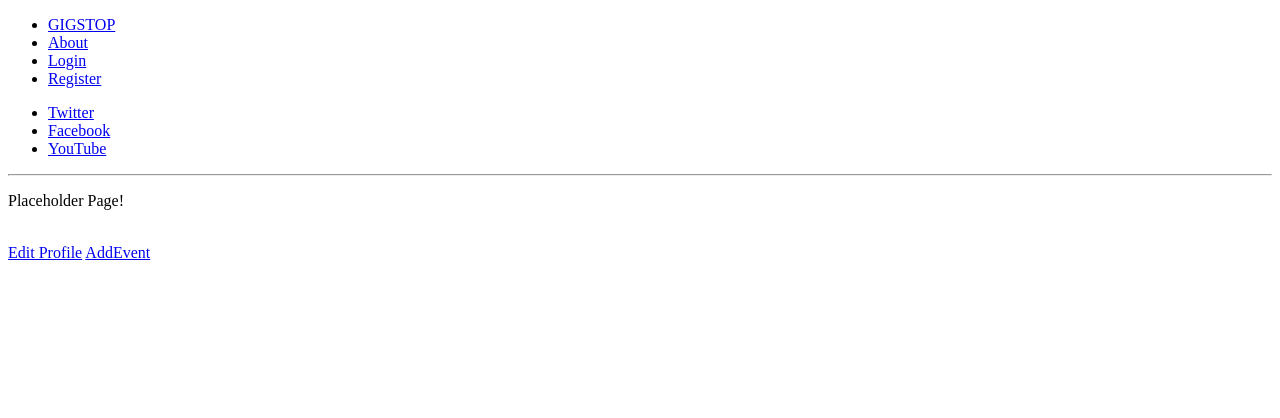
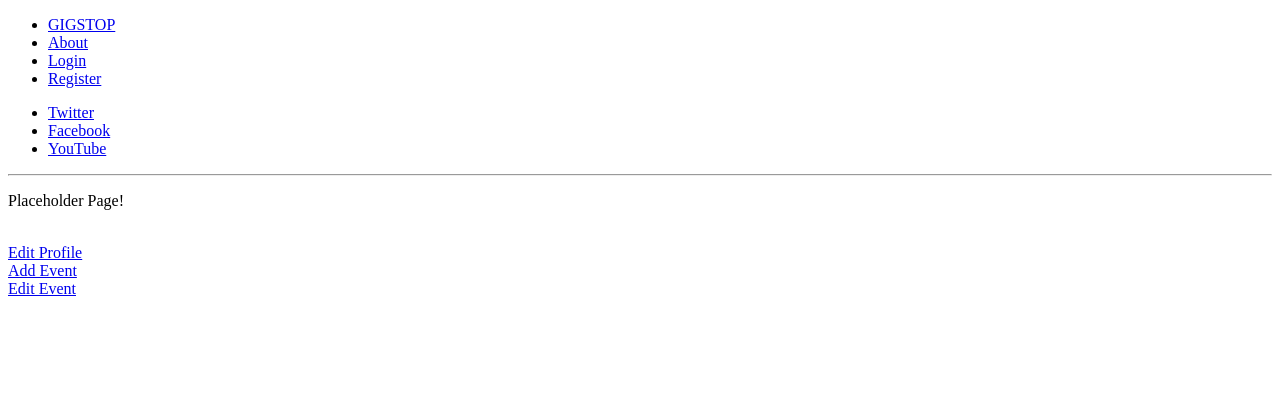
Before and after one commit to Tyrannican/AlphaDragon, a Django app: page /app/performer_profile/ in a window 1280 px wide. Shown: the top 418 px of the page. Run offline with Django 3.2, Linux system fonts and the light colour scheme.

Commit message:
Added Edit Event page with basic view and mapped url

```diff
--- a/Gigstop/app/urls.py
+++ b/Gigstop/app/urls.py
@@ -12,4 +12,5 @@ urlpatterns = patterns('',
 	url(r'^add_event/$', views.add_event, name='add_event'),
 	url(r'^performer_profile/$', views.performer_profile, name='performer_profile'),
 	url(r'^edit_profile/$', views.edit_profile, name='edit_profile'),
+	url(r'^edit_event/$', views.edit_event, name='edit_event'),
 	)
--- a/Gigstop/app/views.py
+++ b/Gigstop/app/views.py
@@ -164,6 +164,10 @@ def add_event(request):
 
     return render(request, 'Gigstop/add_event.html', {'event_form': event_form})
 
+@login_required
+def edit_event(request):
+    return render(request, 'Gigstop/edit_event.html', {})
+
 
 def performer_profile(request):
     return render(request, 'Gigstop/performer_profile.html', {})
--- a/Gigstop/templates/Gigstop/performer_profile.html
+++ b/Gigstop/templates/Gigstop/performer_profile.html
@@ -5,7 +5,8 @@
 {% block body_block %}
 	<div id="profile">
 		<p>Placeholder Page!</p><br/>
-		<a href="{% url 'edit_profile' %}" id="edit_profile">Edit Profile</a>
-		<a href="{% url 'add_event' %}" id="addEvent">AddEvent</a>
+		<a href="{% url 'edit_profile' %}" id="edit_profile">Edit Profile</a><br/>
+		<a href="{% url 'add_event' %}" id="addEvent">Add Event</a><br/>
+		<a href="{% url 'edit_event' %}" id="editEvent">Edit Event</a><br/>
 	</div>
 {% endblock %}
```
Also changed, not shown: Gigstop/templates/Gigstop/edit_event.html (added, +10 -0 lines).
